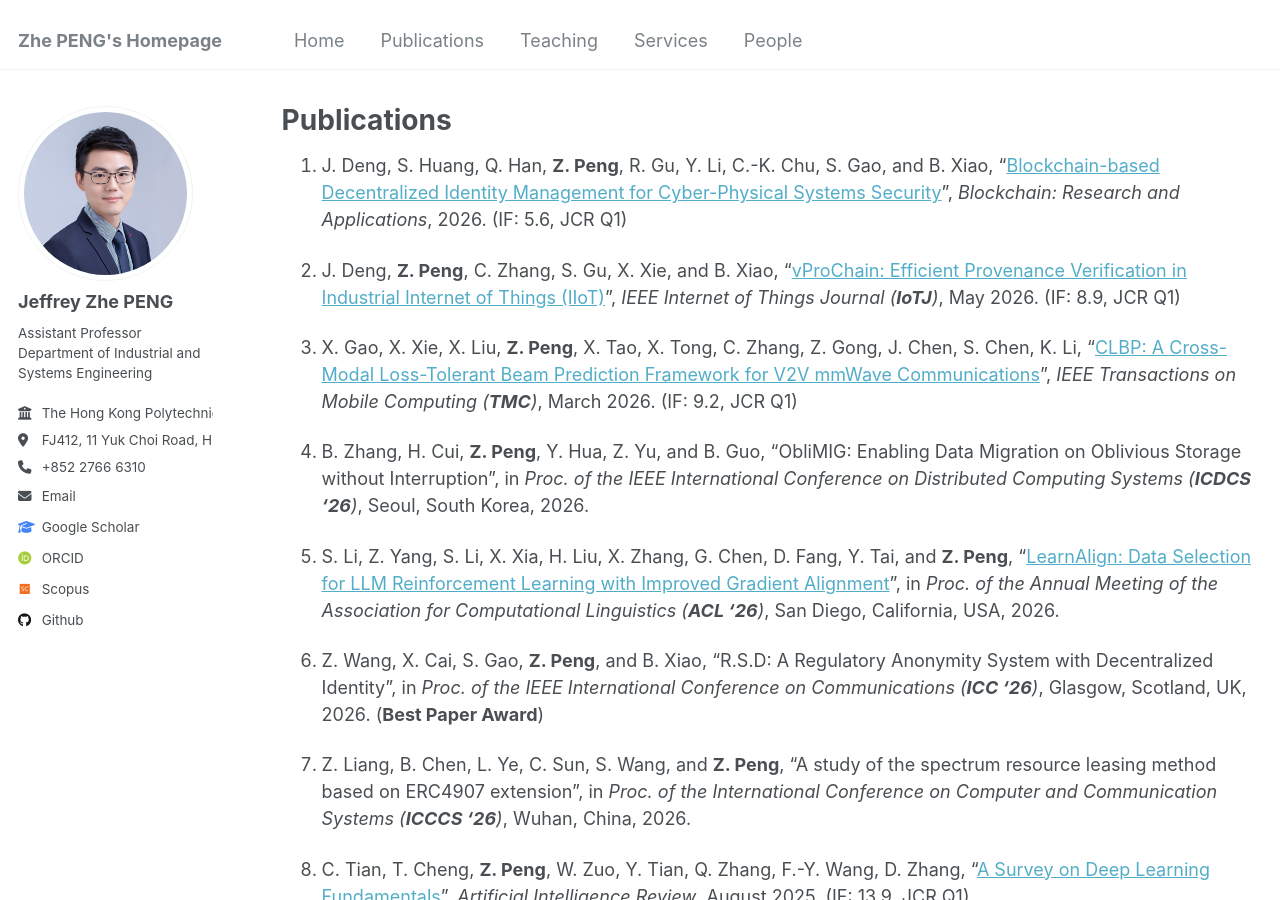
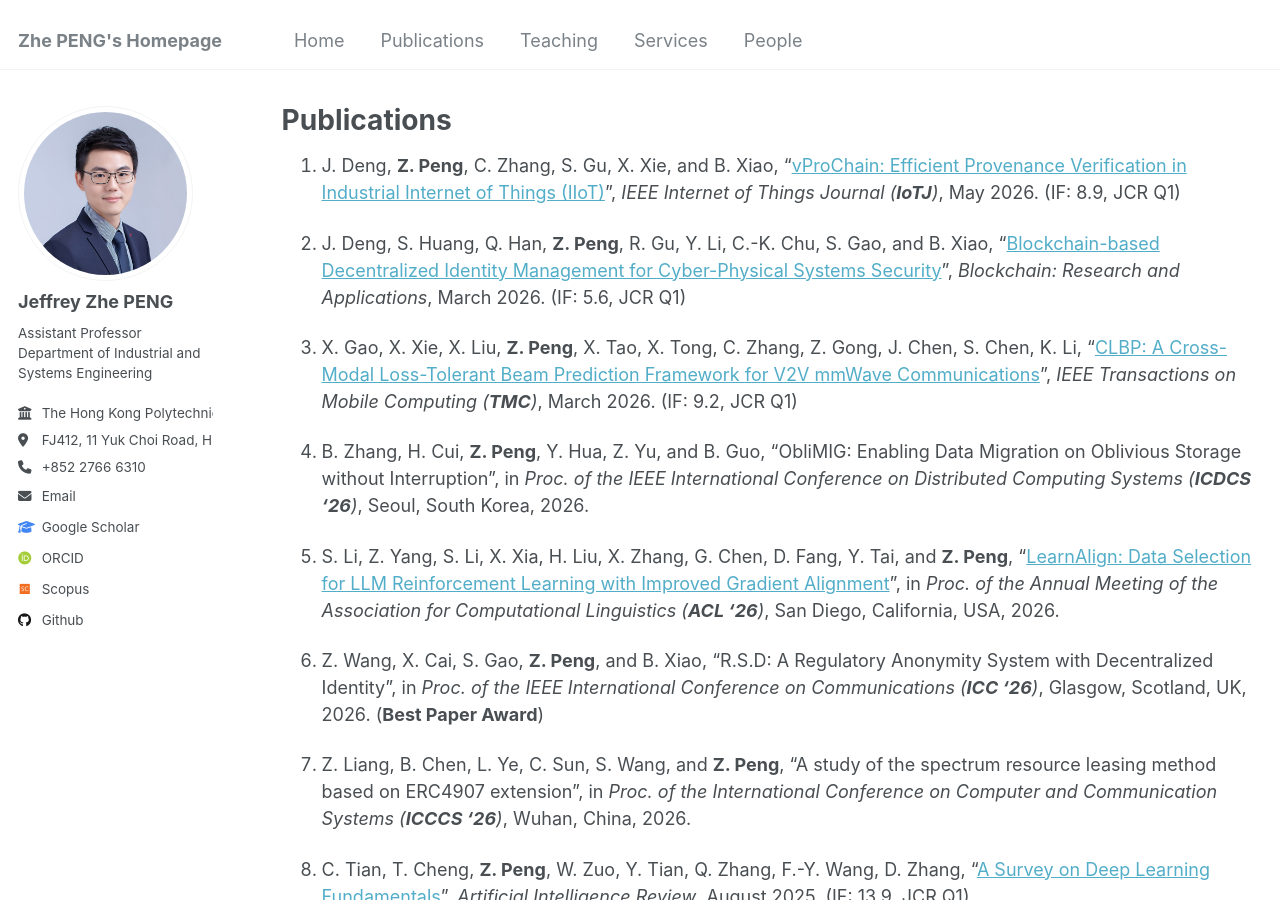
Before and after one commit to PENG-Zhe/peng-zhe.github.io, a Jekyll site: the page built from _pages/publications.md, in a window 1280 px wide and 900 px high. Built offline with Jekyll 4.4.1, drawn with Linux system fonts in a browser that asks for light colours; some web fonts are replaced.

Commit message:
Update publications.md

```diff
--- a/_pages/publications.md
+++ b/_pages/publications.md
@@ -3,9 +3,9 @@ title: "Publications"
 permalink: /publications/
 layout: archive
 ---
-1. J. Deng, S. Huang, Q. Han, **Z. Peng**, R. Gu, Y. Li, C.-K. Chu, S. Gao, and B. Xiao, "[Blockchain-based Decentralized Identity Management for Cyber-Physical Systems Security](https://www.sciencedirect.com/science/article/pii/S2096720926000722)", _Blockchain: Research and Applications_, 2026. (IF: 5.6, JCR Q1)
+1. J. Deng, **Z. Peng**, C. Zhang, S. Gu, X. Xie, and B. Xiao, "[vProChain: Efficient Provenance Verification in Industrial Internet of Things (IIoT)](https://ieeexplore.ieee.org/document/11534176)", _IEEE Internet of Things Journal (**IoTJ**)_, May 2026. (IF: 8.9, JCR Q1)
 
-1. J. Deng, **Z. Peng**, C. Zhang, S. Gu, X. Xie, and B. Xiao, "[vProChain: Efficient Provenance Verification in Industrial Internet of Things (IIoT)](https://ieeexplore.ieee.org/document/11534176)", _IEEE Internet of Things Journal (**IoTJ**)_, May 2026. (IF: 8.9, JCR Q1)
+1. J. Deng, S. Huang, Q. Han, **Z. Peng**, R. Gu, Y. Li, C.-K. Chu, S. Gao, and B. Xiao, "[Blockchain-based Decentralized Identity Management for Cyber-Physical Systems Security](https://www.sciencedirect.com/science/article/pii/S2096720926000722)", _Blockchain: Research and Applications_, March 2026. (IF: 5.6, JCR Q1)
 
 1. X. Gao, X. Xie, X. Liu, **Z. Peng**, X. Tao, X. Tong, C. Zhang, Z. Gong, J. Chen, S. Chen, K. Li, "[CLBP: A Cross-Modal Loss-Tolerant Beam Prediction Framework for V2V mmWave Communications](https://ieeexplore.ieee.org/abstract/document/11434985)", _IEEE Transactions on Mobile Computing (**TMC**)_, March 2026. (IF: 9.2, JCR Q1)
 
```
